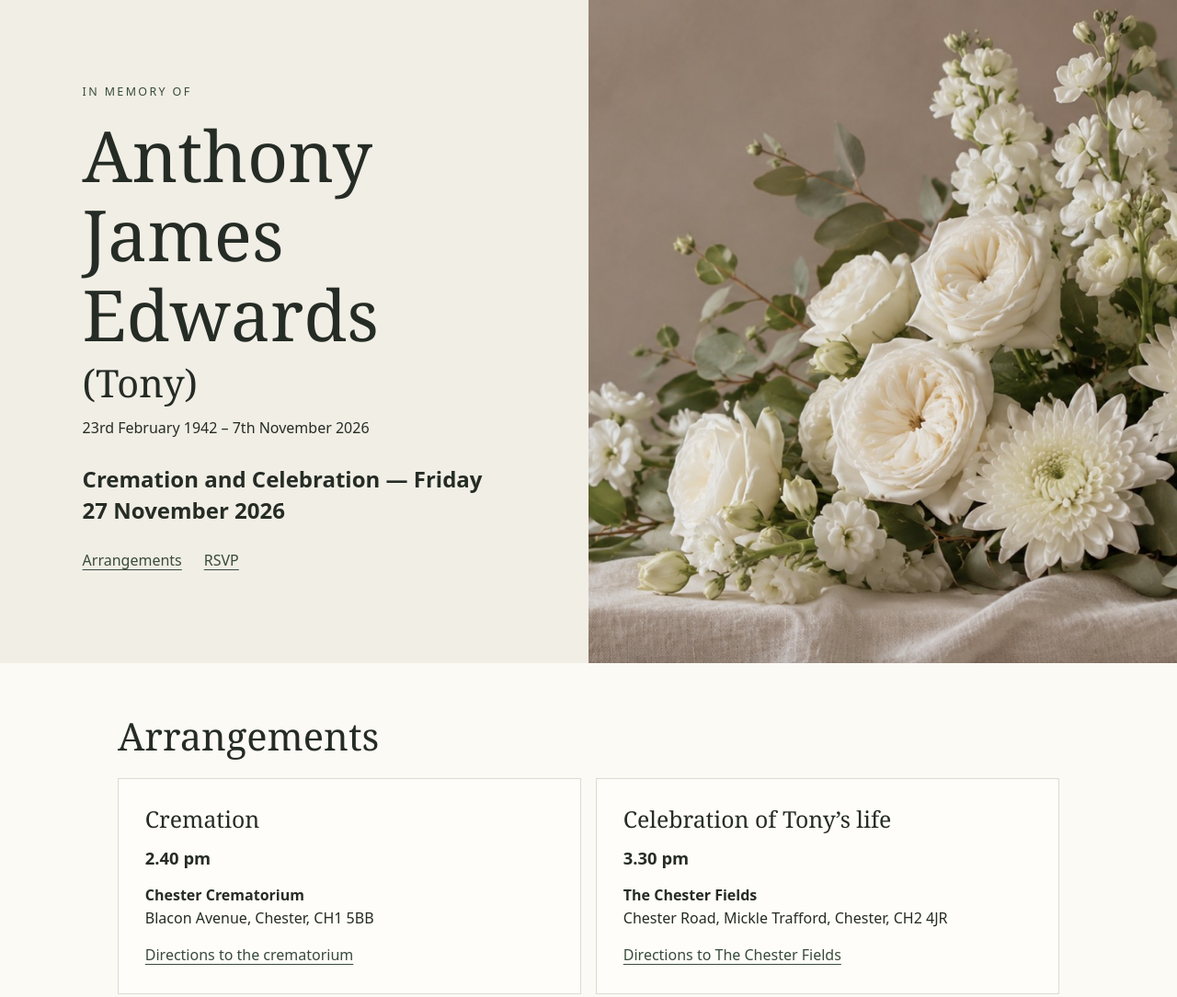
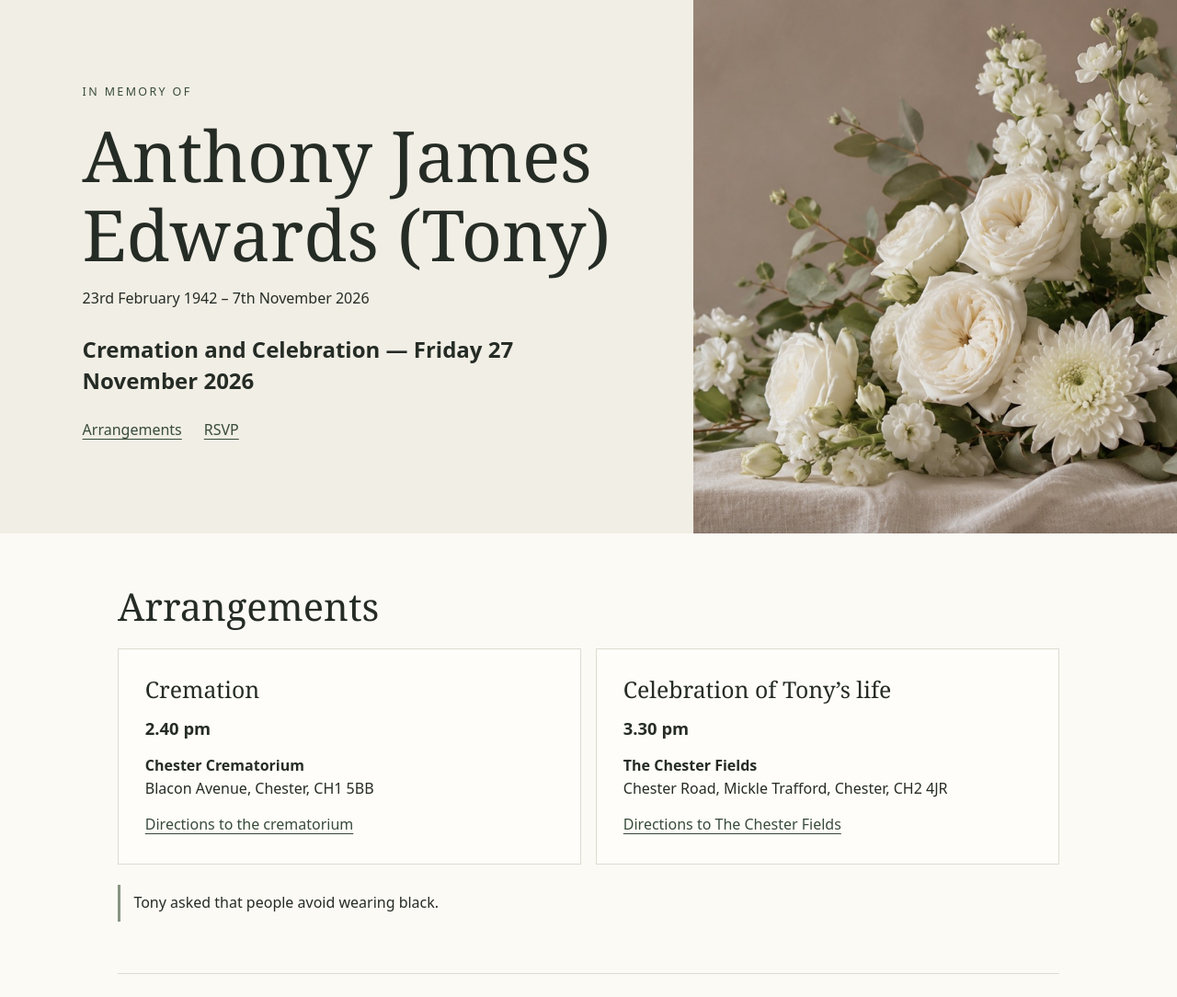
Before and after one commit to mrxutu/TonyEdwards, a plain HTML site: page site/index.html in a window 1280 px wide. Shown: the top 1084 px of the page at 92% size. Drawn offline with Linux system fonts and the light colour scheme.

Commit message:
Keep Tony inline with full name

```diff
--- a/site/index.html
+++ b/site/index.html
@@ -13,7 +13,7 @@
   <header class="hero">
     <div class="intro">
       <p class="eyebrow">In memory of</p>
-      <h1>Anthony James Edwards <span>(Tony)</span></h1>
+      <h1>Anthony James <span>Edwards (Tony)</span></h1>
       <p class="lifespan"><time datetime="1942-02-23">23rd February 1942</time> – <time datetime="2026-11-07">7th November 2026</time></p>
       <p class="date"><span class="date-label">Cremation and Celebration</span> — <time datetime="2026-11-27">Friday 27 November 2026</time></p>
       <nav aria-label="Page sections"><a href="#arrangements">Arrangements</a><a href="#rsvp">RSVP</a></nav>
--- a/site/style.css
+++ b/site/style.css
@@ -12,7 +12,7 @@
 body { margin: 0; }
 h1, h2, h3 { font-family: Georgia, serif; font-weight: 400; line-height: 1.13; margin: 0; }
 h1 { font-size: clamp(2.5rem, 6vw, 5.1rem); }
-h1 span { display: block; font-size: .54em; margin-top: .18em; }
+h1 span { white-space: nowrap; }
 h2 { font-size: clamp(1.75rem, 4vw, 2.6rem); }
 h3 { font-size: 1.55rem; }
 p { margin: .85rem 0; }
```
